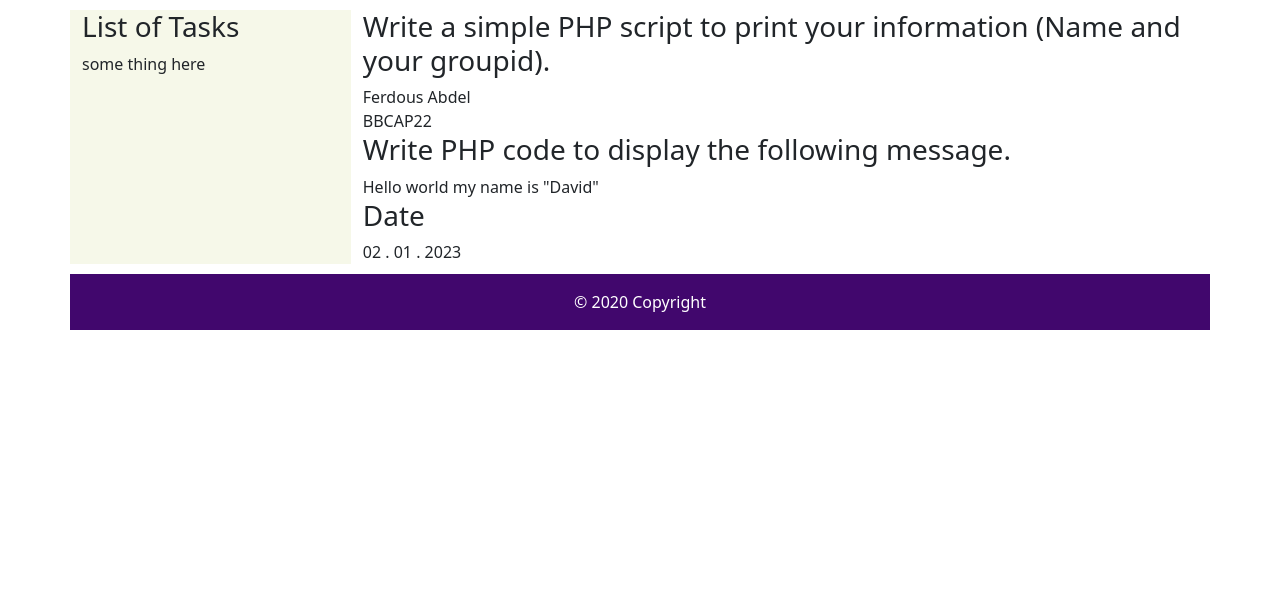
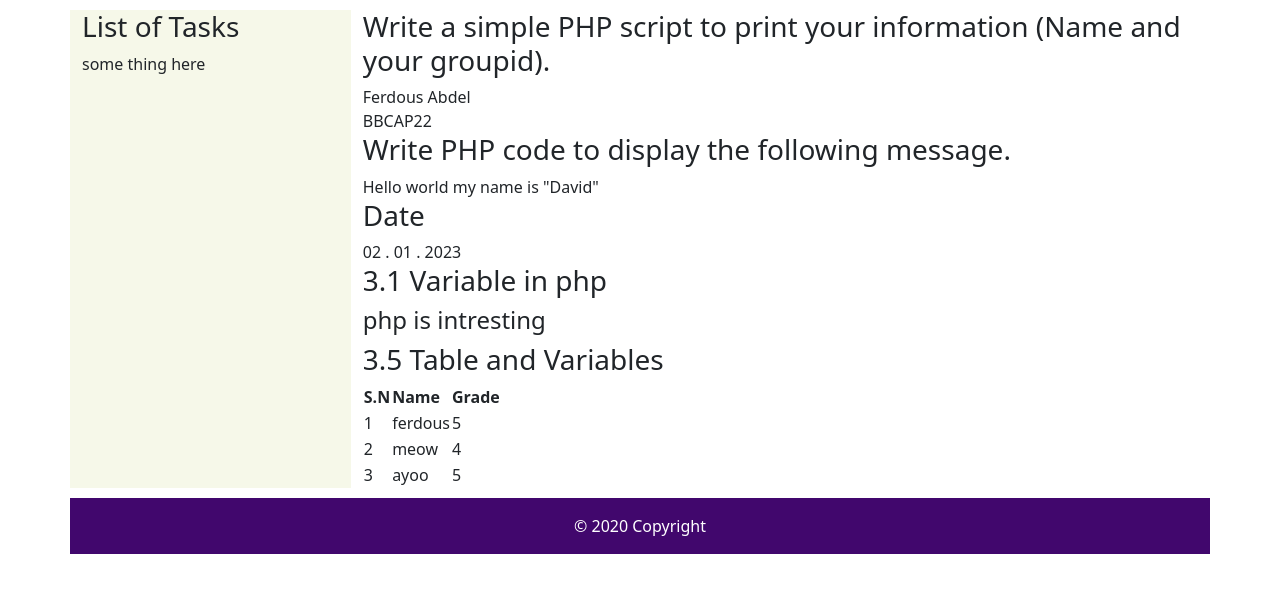
Before and after one commit to abdelFerdous/Layout, a PHP site: page /ex1.php in a window 1280 px wide. Shown: the part 56-649 px from the top of the page. Run offline with PHP 8.4, Linux system fonts and the light colour scheme.

Commit message:
addingTables

```diff
--- a/ex1.php
+++ b/ex1.php
@@ -21,5 +21,32 @@ for($c=0 ; $c<10 ;$c++){
     echo "<h3>Date</h3>";
      echo date("m . d . Y");
     ?>
+    <h3>3.1 Variable in php</h3>
+    <?php
+    $title1 = "php is intresting";
+    echo "<h4>" . $title1 . "</h4>";
+    ?>
+    <h3>3.5 Table and Variables</h3>
+    <?php
+    $g1 = 5;
+    $g2 = 4;
+    $g3 = 5;
+    echo "
+    <table>
+    <tr>
+    <th>S.N</th><th>Name</th><th>Grade</th>
+    </tr>
+    <tr>
+    <td>1</td><td>ferdous</td><td>$g1</td>
+    </tr>
+    <tr>
+    <td>2</td><td>meow</td><td>$g2</td>
+    </tr>
+    <tr>
+    <td>3</td><td>ayoo</td><td>$g3</td>
+    </tr>
+    </table>
+    "
+    ?>
 
 <?php include("footer.php") ?>
```
